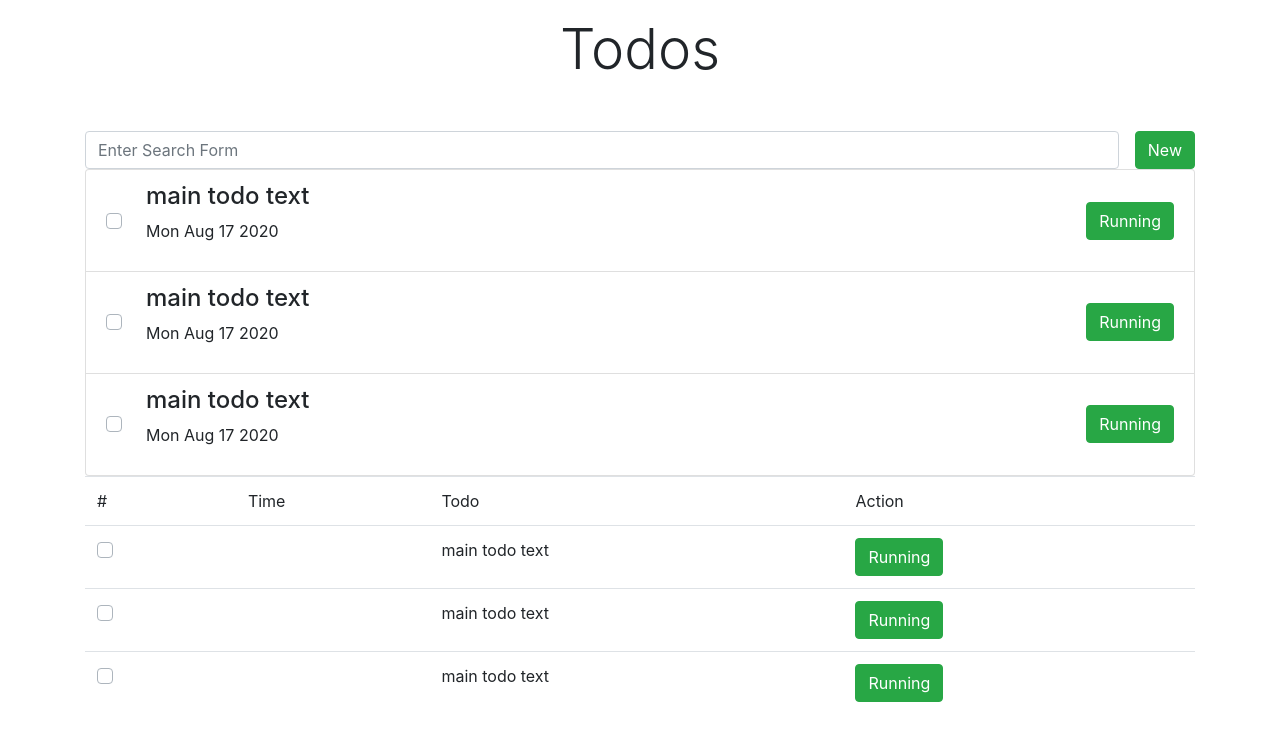
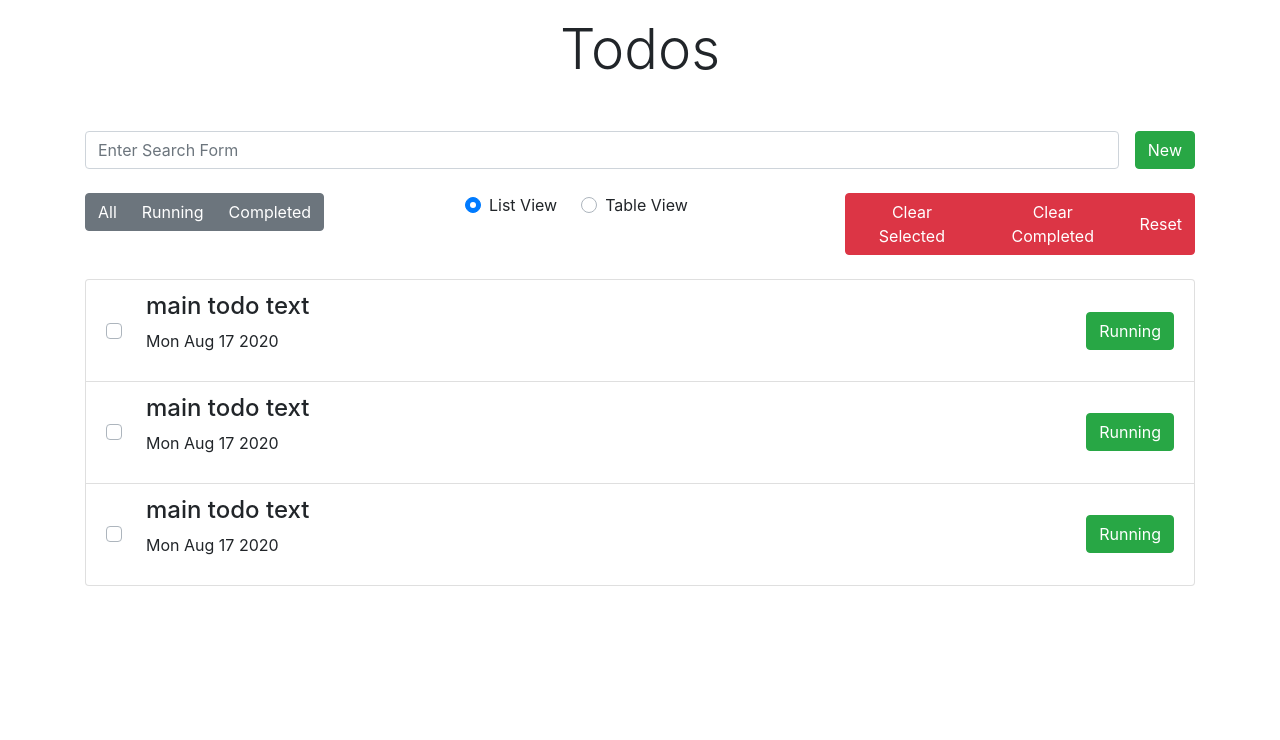
Before and after one commit to kawshar798/multitodos, a React (Create React App) app: page / in a window 1280 px wide. Shown: the top 740 px of the page. Built offline with nearby package versions, Linux system fonts and the light colour scheme.

Commit message:
add view controller

```diff
--- /dev/null
+++ b/src/components/Controller/Bulkcontroller.js
@@ -0,0 +1,18 @@
+import React from "react";
+import PropTypes from "prop-types";
+import { Button,ButtonGroup} from "reactstrap";
+
+const BulkController = ({clearSelected,clearCompleted,reset}) => (
+
+<ButtonGroup>
+    <Button color="danger" onClick={(clearSelected)}>Clear Selected</Button>
+    <Button color="danger" onClick={(clearCompleted)}>Clear Completed</Button>
+    <Button color="danger" onClick={(reset)}>Reset</Button>
+</ButtonGroup>
+)
+BulkController.propTypes = {
+    clearSelected: PropTypes.func.isRequired,
+    clearCompleted:PropTypes.func.isRequired,
+    reset:PropTypes.func.isRequired
+}
+export default BulkController;
--- /dev/null
+++ b/src/components/Controller/FilterController.js
@@ -0,0 +1,16 @@
+import React from 'react';
+import { Button, ButtonGroup} from "reactstrap";
+import PropTypes from "prop-types";
+
+const FilterController = ({handleFilter}) =>(
+    <ButtonGroup>
+        <Button onClick={ () => handleFilter('all')}> All</Button>
+        <Button onClick={ () => handleFilter('running')}>Running</Button>
+        <Button onClick={ () => handleFilter('completed')}>Completed</Button>
+    </ButtonGroup>
+)
+
+FilterController.propTypes = {
+    handleFilter : PropTypes.func.isRequired
+}
+export default FilterController;
--- /dev/null
+++ b/src/components/Controller/ViewFilter.js
@@ -0,0 +1,37 @@
+import React from "react";
+import PropTypes from "prop-types";
+import {Label,CustomInput} from "reactstrap";
+
+const ViewControler = ({view,changeView}) => (
+    <div className="d-flex">
+            <Label for="list-view" className="mr-4">
+                <CustomInput
+                 type='radio'
+                 name='view'
+                 value="list"
+                 id="list-view"
+                 onChange={changeView}
+                 className="d-inline-block"
+                 checked={view === 'list'}
+                />
+                List View
+            </Label>
+            <Label for="table-view" className="mr-4">
+                <CustomInput
+                 type='radio'
+                 name='view'
+                 value="table"
+                 id="table-view"
+                 onChange={changeView}
+                 className="d-inline-block"
+                 checked={view === 'table'}
+                />
+                 Table View
+            </Label>
+    </div>
+)
+ViewControler.propTypes = {
+    view:PropTypes.string.isRequired,
+    changeView:PropTypes.func.isRequired
+}
+export default ViewControler;
--- a/src/components/Controller/index.js
+++ b/src/components/Controller/index.js
@@ -1,7 +1,11 @@
 import React from 'react'
 import SearchPanel from './SearchPanel'
 import PropTypes from "prop-types";
- const  Controller = ({term,handleSearch,toggleForm}) => {
+import { Row, Col } from 'reactstrap';
+import FilterController from './FilterController';
+import ViewControler from './ViewFilter';
+import BulkController from './Bulkcontroller';
+ const  Controller = ({term,handleSearch,toggleForm,handleFilter,view,changeView,clearSelected,clearCompleted,reset}) => {
     return (
         <div>
             <SearchPanel
@@ -9,12 +13,37 @@
             handleSearch={handleSearch}
             toggleForm={toggleForm}
             />
+            <Row className="my-4">
+                <Col md={{ size: 4}}>
+                    <FilterController handleFilter={handleFilter}  />
+                </Col>
+                <Col md={{ size: 4}}>
+                    <ViewControler
+                    view={view}
+                    changeView={changeView}
+                    />
+                </Col>
+                <Col md={{ size: 4}}>
+                    <BulkController
+                    clearSelected={clearSelected}
+                    clearCompleted={clearCompleted}
+                    reset={reset}
+                    />
+                </Col>
+            </Row>
         </div>
     )
 }
 Controller.propTypes = {
     term:PropTypes.string.isRequired,
     handleSearch:PropTypes.func.isRequired,
-    toggleForm:PropTypes.func.isRequired
+    toggleForm:PropTypes.func.isRequired,
+    handleFilter:PropTypes.func.isRequired,
+    changeView:PropTypes.func.isRequired,
+    clearSelected:PropTypes.func.isRequired,
+    clearCompleted:PropTypes.func.isRequired,
+    reset:PropTypes.func.isRequired,
+    view:PropTypes.string.isRequired,
+
 }
 export default Controller;
--- a/src/components/ListView/index.js
+++ b/src/components/ListView/index.js
@@ -5,12 +5,14 @@
 
 const ListItem = ({todo, toggleSelect, toggleComplete}) => {
     return(
+
         <ListGroupItem className='d-flex align-items-center'>
+             {console.log(todo)}
                         <CustomInput
-                        type="checkbox"
-                        id={todo.id}
-                        checked={todo.isSelect}
-                        onChange={ () => toggleComplete(todo.id)}
+                            type='checkbox'
+                            id={todo.id}
+                            checked={todo.isSelect}
+                            onChange={() => toggleSelect(todo.id)}
                         />
 
                         <div className="mx-3">
@@ -41,6 +43,7 @@
 const ListView = ({todos,toggleSelect,toggleComplete}) => {
     return (
         <ListGroup>
+
             {
                 todos.map(todo => (
                     <ListItem
@@ -55,7 +58,7 @@
     )
 }
 ListView.propTypes = {
-    todos:PropTypes.object.isRequired,
+    todos:PropTypes.array.isRequired,
     toggleSelect:PropTypes.func.isRequired,
     toggleComplete:PropTypes.func.isRequired
 };
--- a/src/components/Todos/index.js
+++ b/src/components/Todos/index.js
@@ -8,7 +8,6 @@
 
 class Todos extends Component {
     state = {
-
         todos:[
             {
                 id:'123ds6f',
@@ -37,28 +36,43 @@
         ],
         searchTerm:'',
         isOpenTodoForm: false,
+        view:'list'
 
 
     }
 
-    toggleSelect = todoId=>{
+    toggleSelect = todoId => {
         const todos = [...this.state.todos];
         const todo = todos.find( item => item.id === todoId)
         todo.isSelect = !todo.isSelect
+        this.setState({todos})
+
 
     }
     toggleComplete = todoId=>{
 
+        const todos = [...this.state.todos];
+        const todo = todos.find( item => item.id === todoId)
+        todo.isComplete = !todo.isComplete
+        this.setState({
+            todos
+        })
     }
+
+
     toggleForm = () => {
         this.setState({
             isOpenTodoForm: !this.state.isOpenTodoForm
         })
 
     }
+
+
     handleSearch = () => {
 
     }
+
+
     createTodo = (todo) => {
 
         todo.id = shortid.generate();
@@ -71,26 +85,55 @@
         this.toggleForm()
     }
 
+    handleFilter = () =>{}
+    changeView = (event) =>{
+        this.setState({
+            view: event.target.value
+        })
+
+    }
+    clearSelected = () =>{}
+    clearCompleted = () =>{}
+    reset = () =>{}
+
+    getView = () => {
+        return this.state.view === 'list' ? (
+            <ListView
+            todos={this.state.todos}
+             toggleSelect={this.toggleSelect}
+             toggleComplete={this.toggleComplete}
+            />
+        ) : (
+
+            <TableView
+            todos={this.state.todos}
+            toggleSelect={this.toggleSelect}
+            toggleComplete={this.toggleComplete}
+         />
+        )
+    }
+
     render() {
         return (
             <div>
                 <h1 className='display-4 text-center mb-5'>Todos</h1>
+
                 <Controller
                 term={this.state.searchTerm}
                 toggleForm={this.toggleForm}
                 handleSearch={this.handleSearch}
+                view={this.state.view}
+                handleFilter={this.handleFilter}
+                changeView={this.changeView}
+                clearSelected={this.clearSelected}
+                clearCompleted={this.clearCompleted}
+                reset={this.reset}
                 />
-                <ListView
-                todos={this.state.todos}
-                 toggleSelect={this.toggleSelect}
-                 toggleComplete={this.toggleComplete}
 
-                />
-                <TableView
-                   todos={this.state.todos}
-                   toggleSelect={this.toggleSelect}
-                   toggleComplete={this.toggleComplete}
-                />
+            <div>
+                {this.getView()}
+            </div>
+
 
                 <Modal
                 isOpen={this.state.isOpenTodoForm}
--- a/src/index.js
+++ b/src/index.js
@@ -6,8 +6,8 @@
 
 
 ReactDOM.render(
-  <React.StrictMode>
-    <App />
-  </React.StrictMode>,
+  // <React.StrictMode>
+    <App />,
+  // </React.StrictMode>,
   document.getElementById('root')
 );
```
